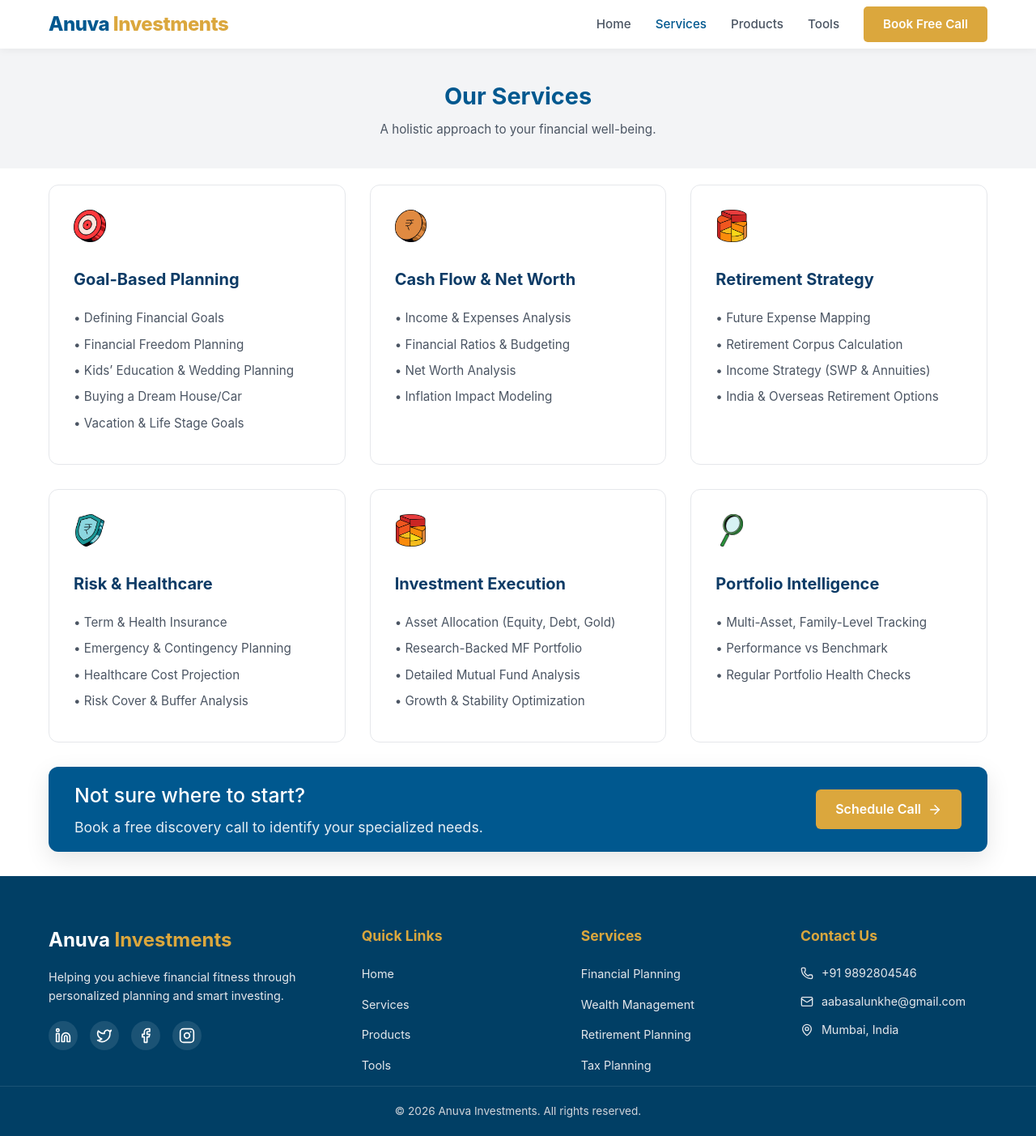
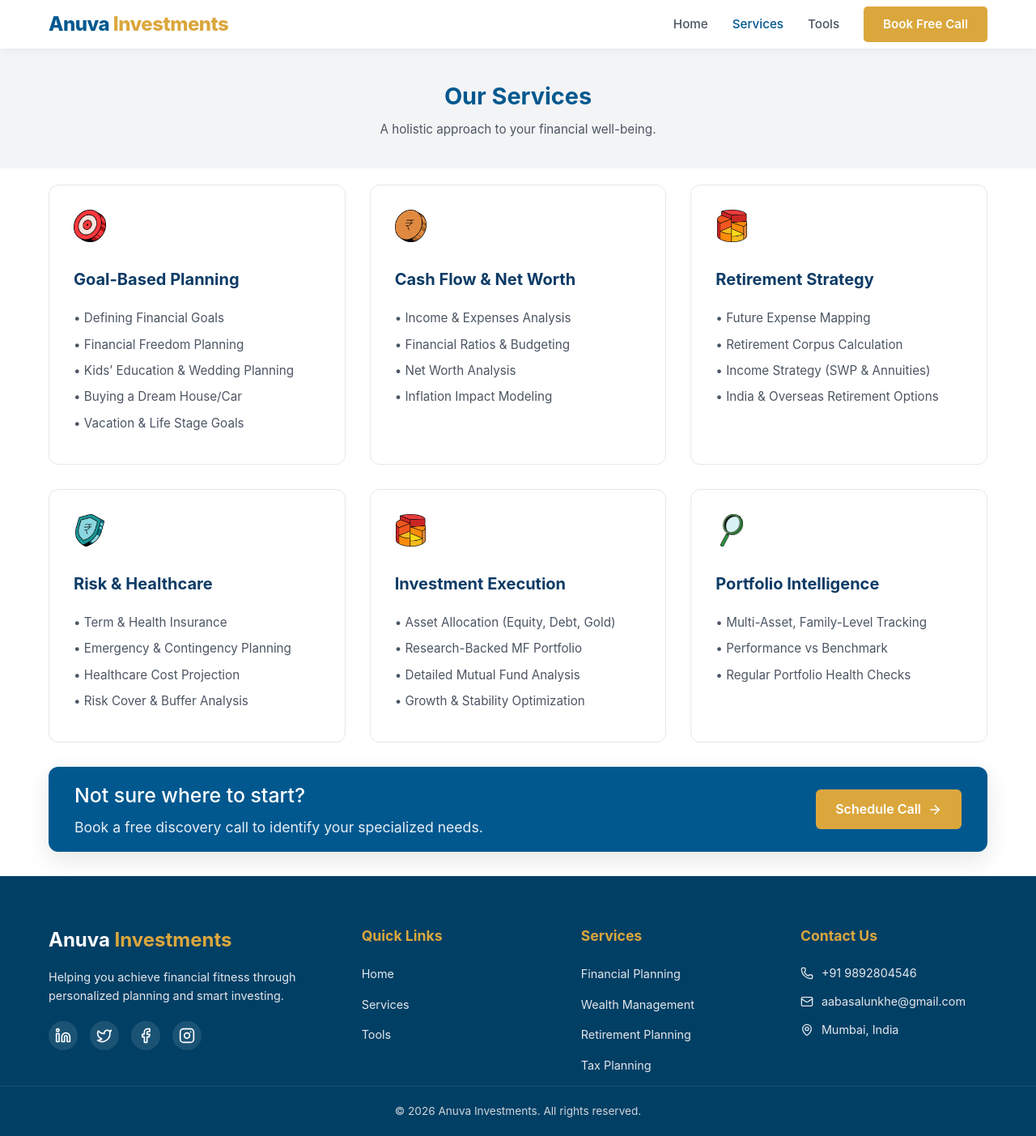
Before and after one commit to Kashy222/anuva-investments, a React (Vite) app: page /services in a window 1280 px wide. Shown: the whole page at 81% size. Built offline with nearby package versions, Linux system fonts and the light colour scheme.

Commit message:
Resize services header and remove Products page from navigation and routing

```diff
--- a/src/App.jsx
+++ b/src/App.jsx
@@ -3,7 +3,7 @@ import { Routes, Route } from 'react-router-dom';
 import Layout from './components/Layout';
 import Home from './pages/Home';
 import Services from './pages/Services';
-import Products from './pages/Products';
+
 import Tools from './pages/Tools';
 import ScheduleCall from './pages/ScheduleCall';
 
@@ -13,7 +13,7 @@ function App() {
       <Routes>
         <Route path="/" element={<Home />} />
         <Route path="/services" element={<Services />} />
-        <Route path="/products" element={<Products />} />
+
         <Route path="/tools" element={<Tools />} />
         <Route path="/schedule-call" element={<ScheduleCall />} />
       </Routes>
--- a/src/components/Layout.jsx
+++ b/src/components/Layout.jsx
@@ -19,7 +19,7 @@ const Header = () => {
         <nav className="desktop-nav">
           <NavLink to="/" className={({ isActive }) => (isActive ? 'nav-link active' : 'nav-link')}>Home</NavLink>
           <NavLink to="/services" className={({ isActive }) => (isActive ? 'nav-link active' : 'nav-link')}>Services</NavLink>
-          <NavLink to="/products" className={({ isActive }) => (isActive ? 'nav-link active' : 'nav-link')}>Products</NavLink>
+
           <NavLink to="/tools" className={({ isActive }) => (isActive ? 'nav-link active' : 'nav-link')}>Tools</NavLink>
           <Link to="/schedule-call" className="btn btn-primary sm">Book Free Call</Link>
         </nav>
@@ -34,7 +34,7 @@ const Header = () => {
           <div className="mobile-nav">
             <NavLink to="/" onClick={toggleMenu} className="mobile-nav-link">Home</NavLink>
             <NavLink to="/services" onClick={toggleMenu} className="mobile-nav-link">Services</NavLink>
-            <NavLink to="/products" onClick={toggleMenu} className="mobile-nav-link">Products</NavLink>
+
             <NavLink to="/tools" onClick={toggleMenu} className="mobile-nav-link">Tools</NavLink>
             <Link to="/schedule-call" onClick={toggleMenu} className="btn btn-primary mobile-cta">Book Free Call</Link>
           </div>
@@ -66,7 +66,7 @@ const Footer = () => {
           <ul className="footer-links">
             <li><Link to="/">Home</Link></li>
             <li><Link to="/services">Services</Link></li>
-            <li><Link to="/products">Products</Link></li>
+
             <li><Link to="/tools">Tools</Link></li>
           </ul>
         </div>
--- a/src/pages/Home.jsx
+++ b/src/pages/Home.jsx
@@ -106,7 +106,7 @@ const Home = () => {
                         <div className="service-preview-item">
                             <h3>Multi-Asset Investing</h3>
                             <p>Diversified portfolios across mutual funds, stocks, and bonds tailored to your risk profile.</p>
-                            <Link to="/products" className="learn-more">Learn more <ArrowRight size={16} /></Link>
+                            <Link to="/services" className="learn-more">Learn more <ArrowRight size={16} /></Link>
                         </div>
                         <div className="service-preview-item">
                             <h3>Tracking & Review</h3>
```
